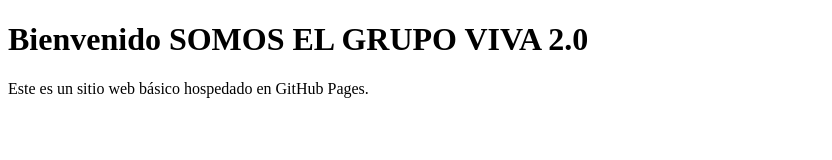
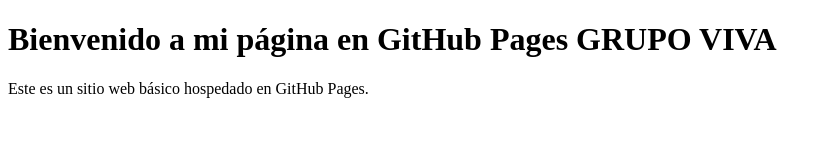
Before and after one commit to anaht02/anaht02.github.io, a plain HTML site: page index.html in a window 1280 px wide. Shown: the whole page, without its empty margins (0-832 px from the left). Drawn offline with Linux system fonts and the light colour scheme.

Commit message:
Add files via upload

```diff
--- a/index.html
+++ b/index.html
@@ -1,10 +1,10 @@
 <!DOCTYPE html>
 <html>
 <head>
-    <title>Mi Sitio Web en GitHub Pages SOMOS EL GRUPO VIVA 2.</title>
+    <title>Mi Sitio Web en GitHub Pages GRUPO VIVA 2.0</title>
 </head>
 <body>
-    <h1>Bienvenido SOMOS EL GRUPO VIVA 2.0</h1>
+    <h1>Bienvenido a mi página en GitHub Pages GRUPO VIVA</h1>
     <p>Este es un sitio web básico hospedado en GitHub Pages.</p>
 </body>
 </html>
```
